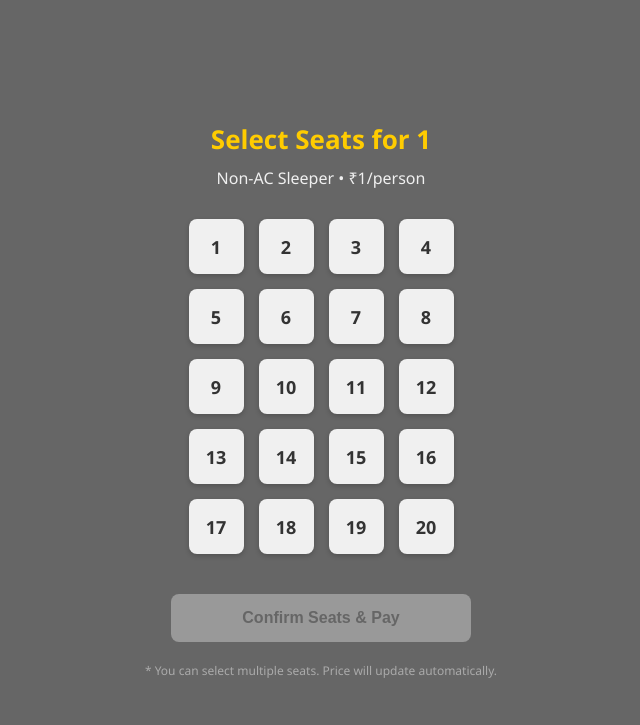
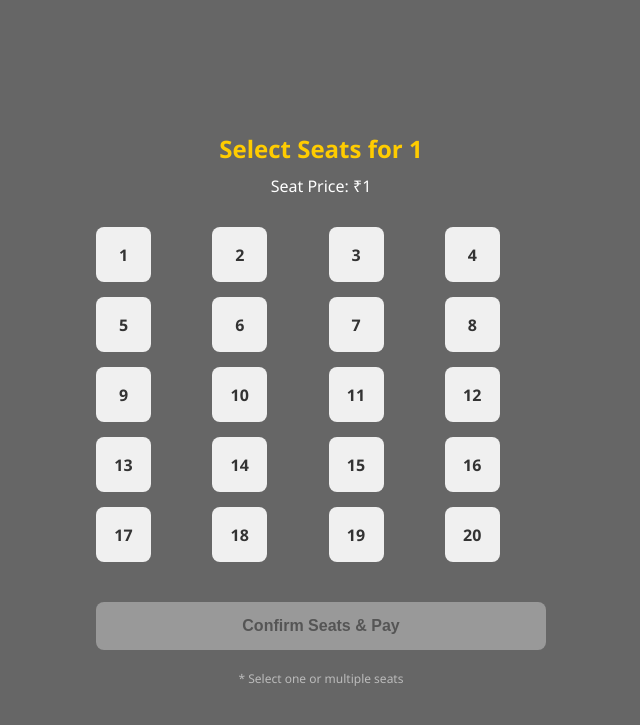
Before and after one commit to Brahma2004/TravelGo_Project, a Flask app: page /seat/1/1 in a window 1280 px wide. Shown: the top 725 px of the page, without its empty margins (319-959 px from the left). Run offline with Flask 3, Linux system fonts and the light colour scheme; the visitor is signed in with stand-in values (Sample User, id 1).

Commit message:
seat.html

```diff
--- a/TRAVELGO/templates/seat.html
+++ b/TRAVELGO/templates/seat.html
@@ -4,213 +4,201 @@
 <meta charset="UTF-8">
 <meta name="viewport" content="width=device-width, initial-scale=1.0">
 <title>Select Seat - TravelGo</title>
+
 <link rel="stylesheet" href="https://cdnjs.cloudflare.com/ajax/libs/font-awesome/6.0.0/css/all.min.css">
+
 <style>
-        body {
-            margin: 0;
-            padding: 0;
-            font-family: 'Segoe UI', Tahoma, Geneva, Verdana, sans-serif;
-            background-color: #666666; /* Dark Grey Background */
-            height: 100vh;
-            display: flex;
-            justify-content: center;
-            align-items: center;
-            color: white;
+
+body{
+margin:0;
+padding:0;
+font-family:'Segoe UI',Tahoma,Geneva,Verdana,sans-serif;
+background:#666;
+height:100vh;
+display:flex;
+justify-content:center;
+align-items:center;
+color:white;
 }
 
-        .seat-container {
-            text-align: center;
-            width: 100%;
-            max-width: 450px;
-            padding: 20px;
+.seat-container{
+text-align:center;
+max-width:450px;
+width:100%;
 }
 
-        h2 {
-            color: #ffcc00; /* Yellow Title */
-            margin: 0 0 10px 0;
-            font-size: 26px;
-            font-weight: bold;
+h2{
+color:#ffcc00;
+margin-bottom:10px;
 }
 
-        .sub-header {
-            color: #f0f0f0;
-            font-size: 16px;
-            margin-bottom: 30px;
-            font-weight: 500;
+.sub-header{
+margin-bottom:30px;
 }
 
-        .seat-grid {
-            display: grid;
-            grid-template-columns: repeat(4, 1fr); /* 4 Columns */
-            gap: 15px;
-            justify-content: center;
-            margin: 0 auto 40px auto;
-            width: fit-content;
+.seat-grid{
+display:grid;
+grid-template-columns:repeat(4,1fr);
+gap:15px;
+justify-content:center;
+margin-bottom:40px;
 }
 
-        .seat {
-            width: 55px;
-            height: 55px;
-            background-color: #f0f0f0; /* Light Grey Seat */
-            color: #333;
-            border-radius: 8px;
-            display: flex;
-            align-items: center;
-            justify-content: center;
-            font-weight: bold;
-            font-size: 18px;
-            cursor: pointer;
-            transition: 0.2s ease-in-out;
-            user-select: none;
-            box-shadow: 0 2px 5px rgba(0,0,0,0.2);
+.seat{
+width:55px;
+height:55px;
+background:#f0f0f0;
+color:#333;
+border-radius:8px;
+display:flex;
+align-items:center;
+justify-content:center;
+font-weight:bold;
+cursor:pointer;
+transition:.2s;
 }
 
-        .seat:hover {
-            background-color: #e0e0e0;
-            transform: translateY(-2px);
+.seat:hover{
+transform:translateY(-2px);
 }
 
-        .seat.selected {
-            background-color: #ffcc00; /* Yellow Selected */
-            color: #000;
-            box-shadow: 0 0 15px rgba(255, 204, 0, 0.6);
-            transform: scale(1.05);
-            border: 2px solid #e6b800;
+.seat.selected{
+background:#ffcc00;
+color:#000;
+box-shadow:0 0 10px rgba(255,204,0,0.7);
 }
 
-        .btn-confirm {
-            background-color: #ffcc00;
-            color: #222;
-            width: 100%;
-            max-width: 300px;
-            padding: 15px;
-            border: none;
-            border-radius: 8px;
-            font-size: 16px;
-            font-weight: bold;
-            cursor: pointer;
-            transition: 0.3s;
-            box-shadow: 0 4px 10px rgba(0,0,0,0.3);
+.btn-confirm{
+background:#ffcc00;
+color:#222;
+padding:15px;
+width:100%;
+border:none;
+border-radius:8px;
+font-size:16px;
+font-weight:bold;
+cursor:pointer;
 }
 
-        .btn-confirm:hover {
-            background-color: #e6b800;
-            transform: translateY(-2px);
+.btn-confirm:disabled{
+background:#999;
+color:#555;
+cursor:not-allowed;
 }
 
-        .btn-confirm:disabled {
-            background-color: #999;
-            color: #666;
-            cursor: not-allowed;
-            transform: none;
-            box-shadow: none;
+.footer-note{
+margin-top:20px;
+color:#bbb;
+font-size:12px;
 }
 
-        .footer-note {
-            margin-top: 20px;
-            color: #aaa;
-            font-size: 12px;
+.hidden-inputs{
+display:none;
 }
 
-        /* Hidden inputs for form submission */
-        .hidden-inputs { display: none; }
 </style>
 </head>
+
 <body>
 
 <div class="seat-container">
+
 <h2>Select Seats for {{ id }}</h2>
+
 <div class="sub-header">
-            Non-AC Sleeper • <span id="displayPrice">₹{{ price }}</span>/person
+Seat Price: ₹{{ price }}
 </div>
 
-        <!-- IMPORTANT: Action points to /book to initialize payment session before rendering payment page -->
-        <form action="/book" method="POST" id="bookingForm">
-            <!-- Hidden Fields to send data to backend -->
+<form action="/book" method="POST">
+
 <div class="hidden-inputs">
+
 <input type="hidden" name="transport_id" value="{{ id }}">
-                <!-- Base price per seat -->
+
 <input type="hidden" id="basePrice" value="{{ price }}">
-                <!-- Final calculated price sent to payment -->
+
 <input type="hidden" name="price" id="finalPrice" value="{{ price }}">
-                <!-- Selected seat numbers (e.g., "1, 2") -->
-                <input type="hidden" name="seat" id="selectedSeats" required>
+
+<input type="hidden" name="seat" id="selectedSeats">
+
 </div>
 
 <div class="seat-grid">
-                <!-- Generating 20 seats matching the image -->
-                <div class="seat" onclick="toggleSeat(this, '1')">1</div>
-                <div class="seat" onclick="toggleSeat(this, '2')">2</div>
-                <div class="seat" onclick="toggleSeat(this, '3')">3</div>
-                <div class="seat" onclick="toggleSeat(this, '4')">4</div>
 
-                <div class="seat" onclick="toggleSeat(this, '5')">5</div>
-                <div class="seat" onclick="toggleSeat(this, '6')">6</div>
-                <div class="seat" onclick="toggleSeat(this, '7')">7</div>
-                <div class="seat" onclick="toggleSeat(this, '8')">8</div>
+{% for i in range(1,21) %}
 
-                <div class="seat" onclick="toggleSeat(this, '9')">9</div>
-                <div class="seat" onclick="toggleSeat(this, '10')">10</div>
-                <div class="seat" onclick="toggleSeat(this, '11')">11</div>
-                <div class="seat" onclick="toggleSeat(this, '12')">12</div>
+<div class="seat" onclick="toggleSeat(this, {{i}})">
 
-                <div class="seat" onclick="toggleSeat(this, '13')">13</div>
-                <div class="seat" onclick="toggleSeat(this, '14')">14</div>
-                <div class="seat" onclick="toggleSeat(this, '15')">15</div>
-                <div class="seat" onclick="toggleSeat(this, '16')">16</div>
+{{i}}
 
-                <div class="seat" onclick="toggleSeat(this, '17')">17</div>
-                <div class="seat" onclick="toggleSeat(this, '18')">18</div>
-                <div class="seat" onclick="toggleSeat(this, '19')">19</div>
-                <div class="seat" onclick="toggleSeat(this, '20')">20</div>
 </div>
 
-            <button type="submit" class="btn-confirm" id="confirmBtn" disabled>
+{% endfor %}
+
+</div>
+
+<button type="submit" id="confirmBtn" class="btn-confirm" disabled>
+
 Confirm Seats & Pay
+
 </button>
+
 </form>
 
-        <div class="footer-note">* You can select multiple seats. Price will update automatically.</div>
+<div class="footer-note">
+* Select one or multiple seats
+</div>
+
 </div>
 
 <script>
-        const selectedSeatsSet = new Set();
-        const confirmBtn = document.getElementById('confirmBtn');
-        const selectedSeatsInput = document.getElementById('selectedSeats');
-        const finalPriceInput = document.getElementById('finalPrice');
-        const basePrice = parseFloat(document.getElementById('basePrice').value);
-        const displayPriceSpan = document.getElementById('displayPrice');
 
-        function toggleSeat(element, seatNumber) {
-            // Toggle visual state
-            element.classList.toggle('selected');
+const selectedSeats = new Set();
 
-            // Update logic
-            if (selectedSeatsSet.has(seatNumber)) {
-                selectedSeatsSet.delete(seatNumber);
-            } else {
-                selectedSeatsSet.add(seatNumber);
+const confirmBtn = document.getElementById("confirmBtn");
+
+const seatInput = document.getElementById("selectedSeats");
+
+const basePrice = parseFloat(document.getElementById("basePrice").value);
+
+const finalPriceInput = document.getElementById("finalPrice");
+
+function toggleSeat(el, seat){
+
+el.classList.toggle("selected");
+
+if(selectedSeats.has(seat)){
+selectedSeats.delete(seat);
+}else{
+selectedSeats.add(seat);
 }
 
-            // Update Form Data
-            const seatsArray = Array.from(selectedSeatsSet).sort((a, b) => a - b);
-            selectedSeatsInput.value = seatsArray.join(', '); // Send "1, 2" to backend
+const seats = Array.from(selectedSeats).sort((a,b)=>a-b);
 
-            // Calculate Total Price
-            const count = seatsArray.length;
-            const totalPrice = count > 0 ? count * basePrice : basePrice; // Default to base if 0 to show something
+seatInput.value = seats.join(",");
 
-            finalPriceInput.value = totalPrice;
+const count = seats.length;
 
-            // Update UI Button text
-            if (count > 0) {
-                confirmBtn.innerText = `Pay ₹${totalPrice} for ${count} Seat(s)`;
-                confirmBtn.removeAttribute('disabled');
-            } else {
-                confirmBtn.innerText = "Confirm Seats & Pay";
-                confirmBtn.setAttribute('disabled', 'true');
+const total = count * basePrice;
+
+if(count>0){
+
+confirmBtn.disabled=false;
+
+confirmBtn.innerText=`Pay ₹${total} for ${count} seat(s)`;
+
+finalPriceInput.value=total;
+
+}else{
+
+confirmBtn.disabled=true;
+
+confirmBtn.innerText="Confirm Seats & Pay";
+
 }
+
 }
+
 </script>
 
 </body>
```
Lines whose indentation alone changed are shown as unchanged.
